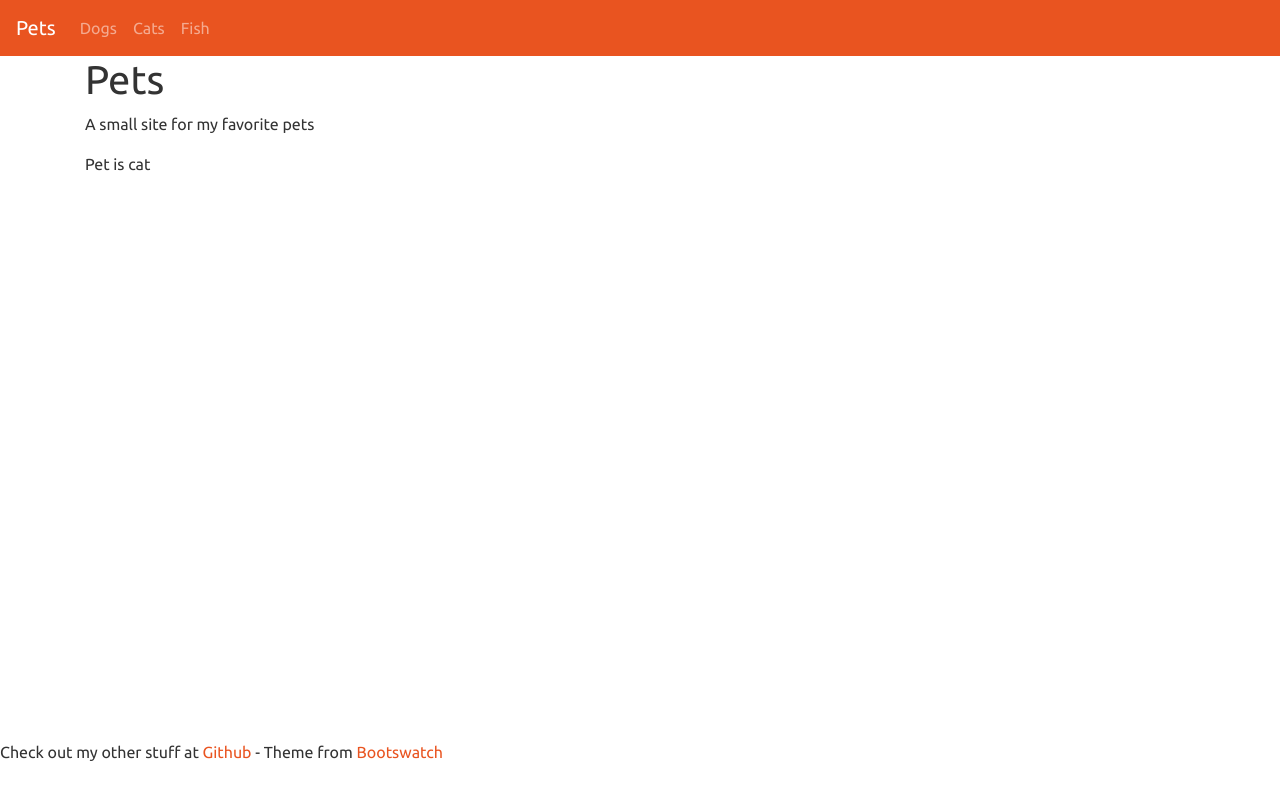
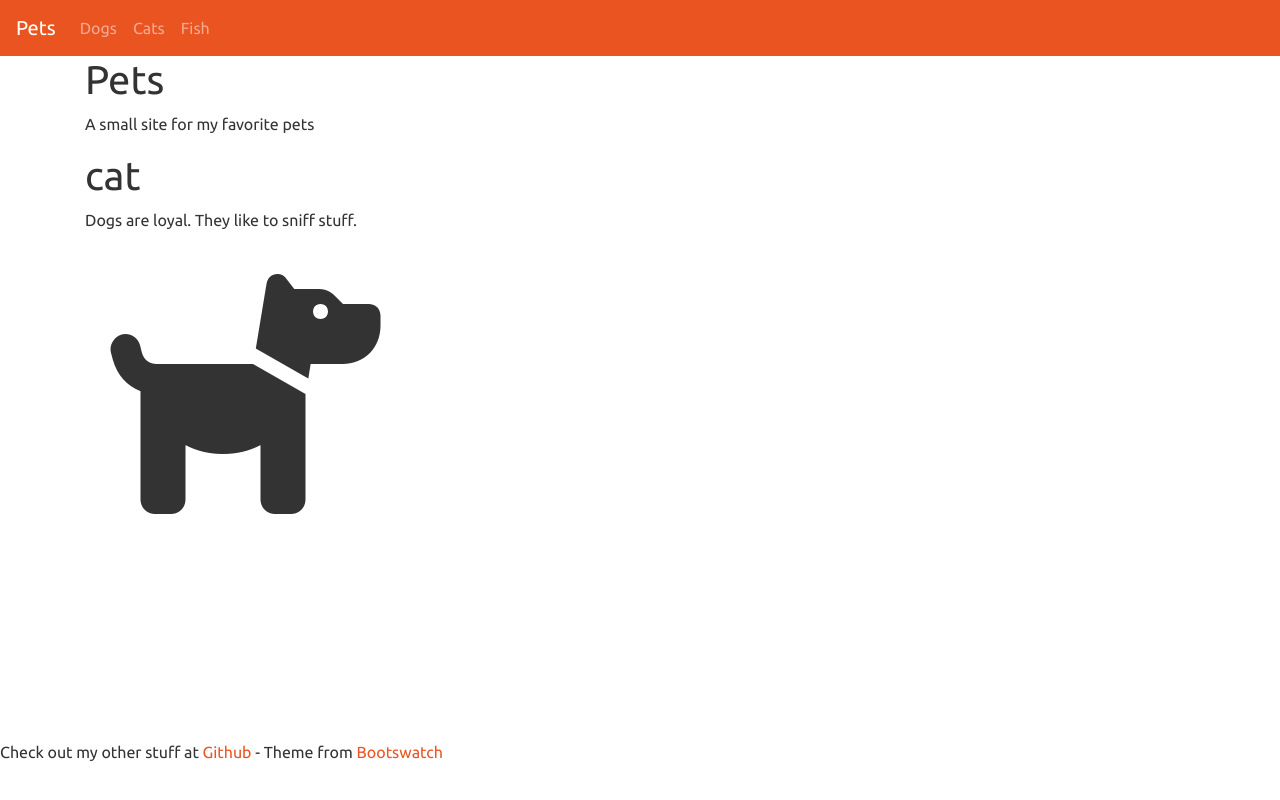
Before and after one commit to lalugue/pets-vue, a Vue app: page /pet/cat in a window 1280 px wide. Built offline with nearby package versions, Linux system fonts and the light colour scheme.

Commit message:
update pet

```diff
--- a/src/components/Pet.vue
+++ b/src/components/Pet.vue
@@ -1,5 +1,9 @@
 <template>
-  <p>Pet is {{ pet_name }}</p>
+  <h1>{{pet_name}}</h1>
+
+      <p>Dogs are loyal. They like to sniff stuff.</p>
+
+      <i class="fas fa-dog pets-large-icon"></i>
 </template>
 
 <script>
```
